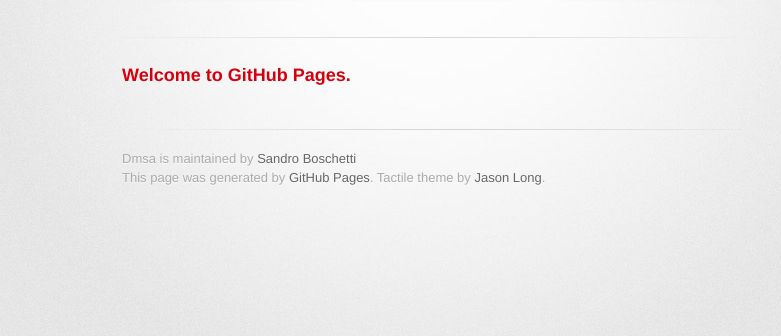
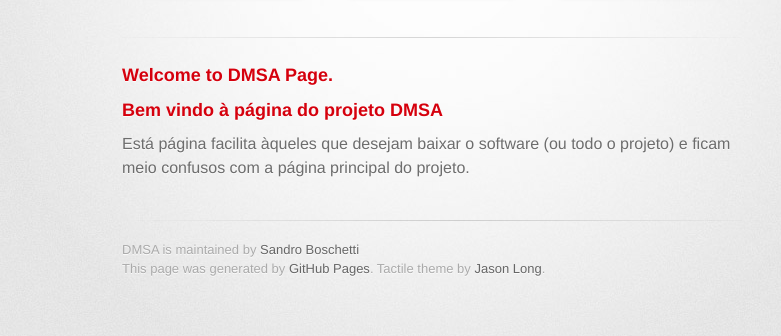
Before and after one commit to sandrorb/dmsa, a plain HTML site: page index.html in a window 1280 px wide. Shown: the part 178-514 px from the top of the page, without its empty margins (208-989 px from the left). Drawn offline with Linux system fonts and the light colour scheme; a web font is replaced by a local one.

Commit message:
Some simple explanatory text.

```diff
--- a/index.html
+++ b/index.html
@@ -32,13 +32,15 @@
 
         <section id="main_content">
           <h3>
-<a name="welcome-to-github-pages" class="anchor" href="#welcome-to-github-pages"><span class="octicon octicon-link"></span></a>Welcome to GitHub Pages.</h3>
-
+<a name="welcome-to-github-pages" class="anchor" href="#welcome-to-github-pages"><span class="octicon octicon-link"></span></a>Welcome to DMSA Page.</h3>
+<h3>
+<a name="welcome-to-github-pages" class="anchor" href="#welcome-to-github-pages"><span class="octicon octicon-link"></span></a>Bem vindo à página do projeto DMSA</h3>
+<p>Está página facilita àqueles que desejam baixar o software (ou todo o projeto) e ficam meio confusos com a página principal do projeto.</p>
 
         </section>
 
         <footer>
-          Dmsa is maintained by <a href="https://github.com/sandrorb">Sandro Boschetti</a><br>
+          DMSA is maintained by <a href="https://github.com/sandrorb">Sandro Boschetti</a><br>
           This page was generated by <a href="http://pages.github.com">GitHub Pages</a>. Tactile theme by <a href="https://twitter.com/jasonlong">Jason Long</a>.
         </footer>
 
```
